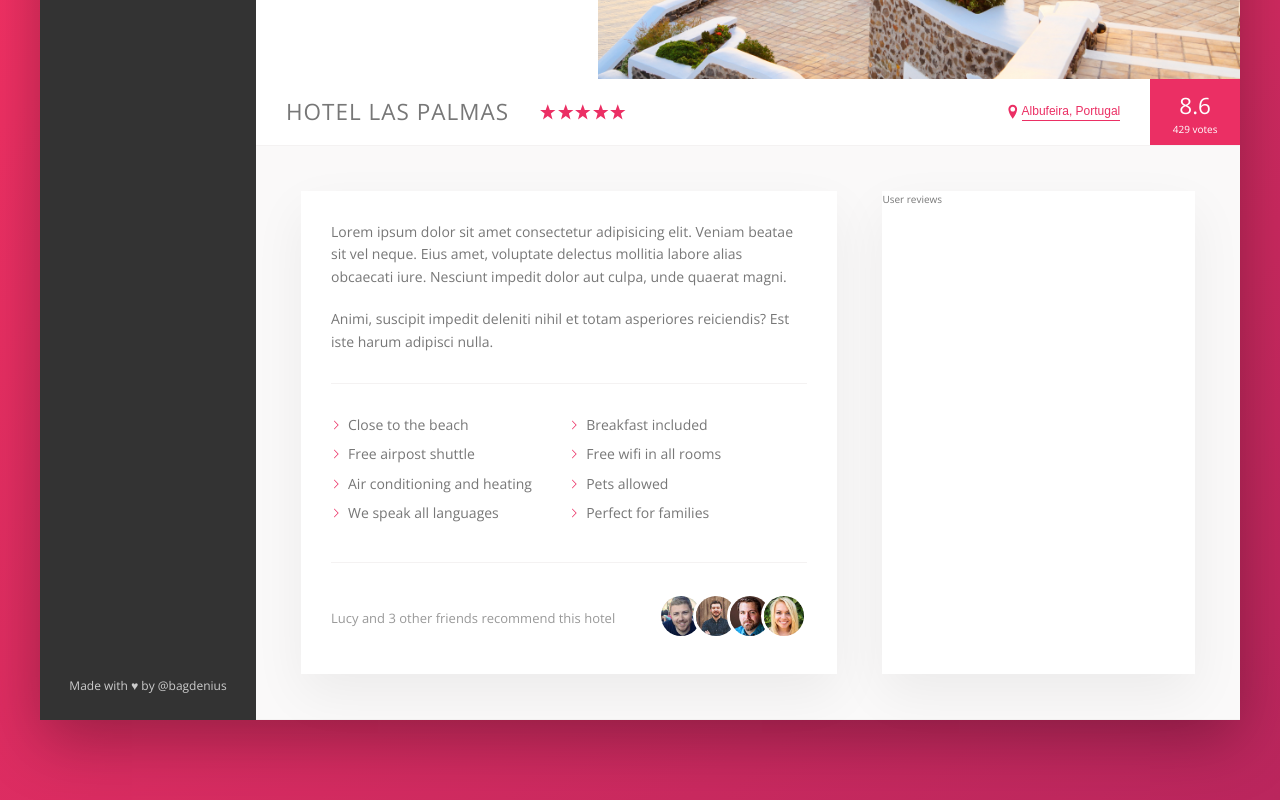
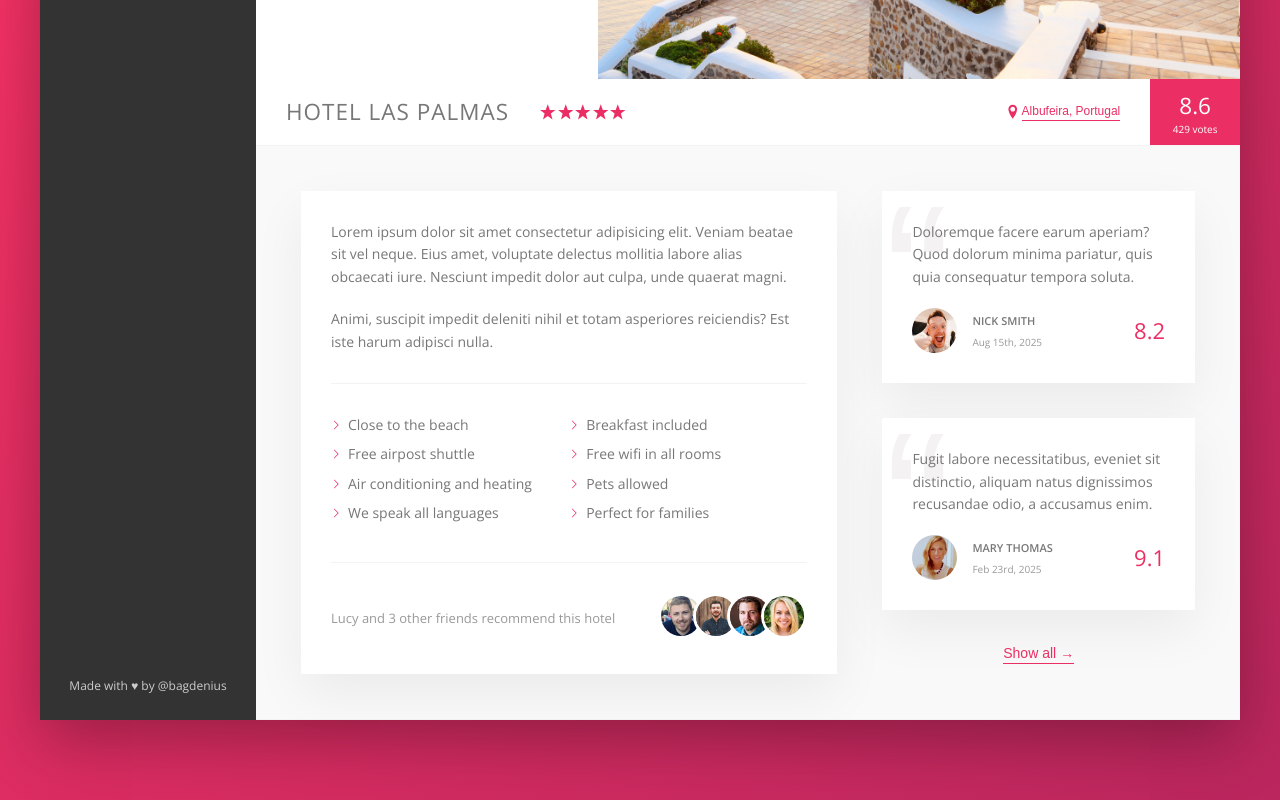
Before and after one commit to bagdenius/Trillo-sass, a website: page index.html in a window 1280 px wide. Shown: the part 456-1256 px from the top of the page. Drawn offline with nearby package versions, Linux system fonts and the light colour scheme.

Commit message:
build the user reviews section

```diff
--- a/index.html
+++ b/index.html
@@ -151,7 +151,7 @@
             </div>
           </div>
           <div class="detail">
-            <div class="description">
+            <section class="description">
               <p class="paragraph">
                 Lorem ipsum dolor sit amet consectetur adipisicing elit. Veniam
                 beatae sit vel neque. Eius amet, voluptate delectus mollitia
@@ -179,28 +179,66 @@
                 <div class="recomend__friends">
                   <img
                     src="./img/user-3.jpg"
-                    alt="Friend 1"
+                    alt="Photo of friend 1"
                     class="recommend__photo"
                   />
                   <img
                     src="./img/user-4.jpg"
-                    alt="Friend 2"
+                    alt="Photo of friend 2"
                     class="recommend__photo"
                   />
                   <img
                     src="./img/user-5.jpg"
-                    alt="Friend 3"
+                    alt="Photo of friend 3"
                     class="recommend__photo"
                   />
                   <img
                     src="./img/user-6.jpg"
-                    alt="Friend 4"
+                    alt="Photo of friend 4"
                     class="recommend__photo"
                   />
                 </div>
               </div>
-            </div>
-            <div class="user-reviews">User reviews</div>
+            </section>
+            <section class="user-reviews">
+              <figure class="review">
+                <blockquote class="review__text">
+                  Doloremque facere earum aperiam? Quod dolorum minima pariatur,
+                  quis quia consequatur tempora soluta.
+                </blockquote>
+                <figcaption class="review__user">
+                  <img
+                    src="./img/user-1.jpg"
+                    alt="Photo of user 1"
+                    class="review__photo"
+                  />
+                  <div class="review__user-box">
+                    <p class="review__user-name">Nick Smith</p>
+                    <p class="review__user-date">Aug 15th, 2025</p>
+                  </div>
+                  <div class="review__rating">8.2</div>
+                </figcaption>
+              </figure>
+              <figure class="review">
+                <blockquote class="review__text">
+                  Fugit labore necessitatibus, eveniet sit distinctio, aliquam
+                  natus dignissimos recusandae odio, a accusamus enim.
+                </blockquote>
+                <figcaption class="review__user">
+                  <img
+                    src="./img/user-2.jpg"
+                    alt="Photo of user 2"
+                    class="review__photo"
+                  />
+                  <div class="review__user-box">
+                    <p class="review__user-name">Mary Thomas</p>
+                    <p class="review__user-date">Feb 23rd, 2025</p>
+                  </div>
+                  <div class="review__rating">9.1</div>
+                </figcaption>
+              </figure>
+              <button class="btn-inline">Show all<span>&rarr;</span></button>
+            </section>
           </div>
         </main>
       </div>
--- a/sass/_components.scss
+++ b/sass/_components.scss
@@ -269,8 +269,17 @@
   cursor: pointer;
   transition: all 0.2s;
 
+  & span {
+    margin-left: 0.4rem;
+    transition: all 0.2s;
+  }
+
   &:hover {
     color: var(--color-grey-dark-1);
+
+    & span {
+      margin-left: 0.8rem;
+    }
   }
 
   &:focus {
@@ -348,3 +357,63 @@
     }
   }
 }
+
+.review {
+  position: relative;
+  background-color: #fff;
+  box-shadow: var(--shadow-light);
+  padding: 3rem;
+  margin-bottom: 3.5rem;
+  overflow: hidden;
+
+  &::before {
+    content: '\201C';
+    font-family: sans-serif;
+    position: absolute;
+    top: 0.5rem;
+    left: 0.2rem;
+    font-size: 20rem;
+    color: var(--color-grey-light-2);
+    line-height: 0.8;
+  }
+
+  &__text {
+    position: relative;
+    margin-bottom: 2rem;
+    z-index: 1;
+  }
+
+  &__user {
+    display: flex;
+    align-items: center;
+  }
+
+  &__photo {
+    height: 4.5rem;
+    width: 4.5rem;
+    border-radius: 50%;
+    margin-right: 1.5rem;
+  }
+
+  &__user-box {
+    margin-right: auto;
+  }
+
+  &__user-name {
+    font-size: 1.1rem;
+    font-weight: 600;
+    text-transform: uppercase;
+    margin-bottom: 0.4rem;
+  }
+
+  &__user-date {
+    font-size: 1rem;
+    color: var(--color-grey-dark-3);
+  }
+
+  &__rating {
+    font-size: 2.2rem;
+    font-weight: 300;
+    color: var(--color-primary);
+  }
+}
--- a/sass/_layout.scss
+++ b/sass/_layout.scss
@@ -35,6 +35,7 @@
 .detail {
   display: flex;
   padding: 4.5rem;
+  font-size: 1.4rem;
   background-color: var(--color-grey-light-1);
   border-bottom: var(--line);
 }
@@ -45,11 +46,11 @@
   padding: 3rem;
   background-color: #fff;
   box-shadow: var(--shadow-light);
-  font-size: 1.4rem;
 }
 
 .user-reviews {
+  display: flex;
+  flex-direction: column;
+  align-items: center;
   flex: 1;
-  background-color: #fff;
-  box-shadow: var(--shadow-light);
 }
```
Also changed, not shown: css/main.css.
